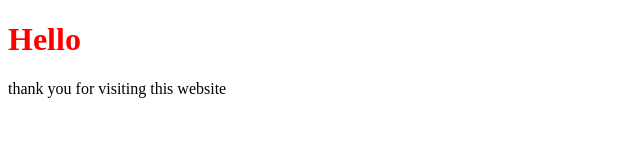
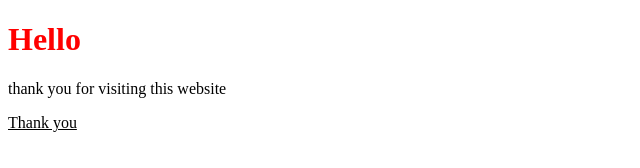
Before and after one commit to umamohan3204-blip/Practise, a plain HTML site: page index.html in a window 1280 px wide. Shown: the full height of the page, 0-640 px from the left. Drawn offline with Linux system fonts and the light colour scheme.

Commit message:
Add underline to 'Thank you' text

```diff
--- a/index.html
+++ b/index.html
@@ -9,5 +9,6 @@
 <body>
 <h1>Hello</h1>
 <p>thank you for visiting this website </p>
+<u>Thank you</u>
 </body>
 </html>
```
